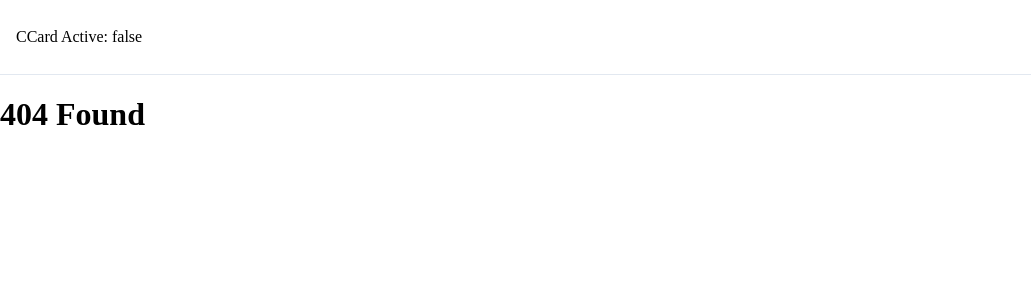
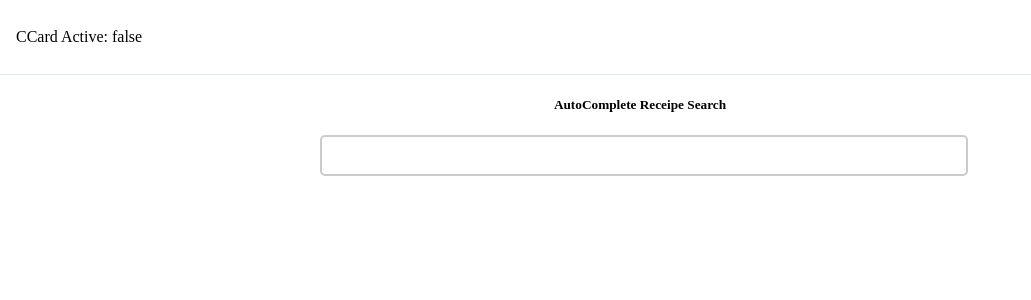
Before and after one commit to msvairam/angular_basic, an Angular app: page /receipe in a window 1280 px wide. Before the commit this address had no page. Shown: the top 300 px of the page, without its empty margins (0-1031 px from the left). Built offline with nearby package versions, Linux system fonts and the light colour scheme; no server answers.

Commit message:
Receipe Search AutoComplete

```diff
--- a/projects/domains/character-grid/character-grid.ts
+++ b/projects/domains/character-grid/character-grid.ts
@@ -1,4 +1,4 @@
-import { Component, ChangeDetectionStrategy, inject, computed, effect, ViewChild } from '@angular/core';
+import { Component, ChangeDetectionStrategy, inject, computed, effect, viewChild } from '@angular/core';
 import { CdkVirtualScrollViewport, ScrollingModule } from '@angular/cdk/scrolling'
 
 import { GridState } from './grid-state';
@@ -55,7 +55,7 @@ import { GridRow } from './grid-row';
 })
 export class CharacterGrid {
     private readonly cd = inject(GridState);
-    @ViewChild(CdkVirtualScrollViewport) private viewport?: CdkVirtualScrollViewport;
+    private readonly viewport = viewChild.required(CdkVirtualScrollViewport);
 
     protected totalPages = computed(() => this.cd.totalPages());
     protected isAtEnd = false;
@@ -68,9 +68,9 @@ export class CharacterGrid {
             return;
         }
 
-        const topOffset = viewport.measureScrollOffset('top');
-        const totalItems = viewport.getDataLength();
-        const bottomOffset = viewport.measureScrollOffset('bottom');
+        const topOffset = viewport().measureScrollOffset('top');
+        const totalItems = viewport().getDataLength();
+        const bottomOffset = viewport().measureScrollOffset('bottom');
 
         if (!this.hasScrolled && topOffset === 0) {
             return;
--- /dev/null
+++ b/projects/domains/receipe-search/receipe-search-data.ts
@@ -0,0 +1,18 @@
+import { Injectable, inject } from '@angular/core';
+import { HttpClient } from '@angular/common/http';
+import { Observable } from 'rxjs';
+
+import { ReceipeResponse } from './receipe-search.model';
+
+
+@Injectable({
+    providedIn: 'root',
+})
+export class ReceipeSearchData {
+
+    private readonly http = inject(HttpClient);
+
+    getReceipe(searchTerm: string): Observable<ReceipeResponse> {
+       return this.http.get<ReceipeResponse>('https://dummyjson.com/recipes/search?q='+searchTerm);
+    }
+}
--- /dev/null
+++ b/projects/domains/receipe-search/receipe-search.ts
@@ -0,0 +1,49 @@
+import { Component, ChangeDetectionStrategy, signal, inject, computed } from '@angular/core';
+import { rxResource, toSignal, toObservable, takeUntilDestroyed } from '@angular/core/rxjs-interop';
+import { debounceTime, distinctUntilChanged } from 'rxjs/operators';
+
+import { SearchBox } from '../../lib-view/search-box/search-box';
+import { ReceipeSearchData } from './receipe-search-data';
+
+@Component({
+    selector: 'app-receipe-search',
+    imports: [ SearchBox ],
+    providers: [],
+    template: `<app-search-box [searchList]="receipeList()" [searchLabel]="searchLabel" (inputChange)="changeSearch($event)"/>`,
+    changeDetection: ChangeDetectionStrategy.OnPush
+})
+export class ReceipeSearch {
+
+    private receipeData = inject(ReceipeSearchData);
+
+    protected searchLabel = 'AutoComplete Receipe Search';
+    protected searchTerm = signal('');
+
+   private debounceSearchTerm = toSignal(
+        toObservable(this.searchTerm).pipe(
+            debounceTime(300),
+            distinctUntilChanged(),
+            takeUntilDestroyed(),
+        ),{
+            initialValue: '',
+        }
+   )
+
+    changeSearch(val: string) {
+       this.searchTerm.set(val);
+    }
+
+    private readonly receipeResource = rxResource({
+        params: () => {
+            const searchTerm = this.debounceSearchTerm();
+            return { searchTerm };
+        },
+        stream: ({params: { searchTerm }}) => {
+            return this.receipeData.getReceipe(searchTerm);
+        }
+    },
+);
+
+    protected receipeList = computed(() => this.receipeResource.value()?.recipes ?? []);
+
+}
--- /dev/null
+++ b/projects/lib-view/search-box/search-box.ts
@@ -0,0 +1,83 @@
+import { Component, ChangeDetectionStrategy, input, output, signal } from '@angular/core';
+
+interface SearchList {
+    name: string,
+    id: number
+}
+
+@Component({
+    selector: 'app-search-box',
+    template: `
+
+        <div class="search-container">
+            <h5>{{searchLabel()}}</h5>
+            <div class="input-container">
+                <input type="text"
+                (input)="inputChange.emit($event.target.value)"
+                (focus)="showResult(true)"
+                (blur)="showResult(false)"
+                />
+                @if(isOpen()) {
+                    <div class="search-items">
+                        @for(item of searchList(); track item.id) {
+                            <div class="search-item"
+                                (click)="selectedItem(item.id)"
+                            >
+                                <span>{{item.name}}</span>
+                            </div>
+                        }
+                    </div>
+                }
+            </div>
+        </div>
+
+    `,
+    styles: `
+        .search-container {
+                display: flex;
+                justify-content: center;
+                flex-direction: column;
+                align-items: center;
+        }
+
+        .input-container {
+               width: 50%;
+                position: relative;
+        }
+
+        input {
+               width: 100%;
+                height: 35px;
+                border-radius: 5px;
+                border: 2px solid #ccc;
+        }
+
+        .search-items {
+            position: absolute;
+            width: 100%;
+            border: 1px solid #ccc;
+            .search-item {
+                padding: 10px;
+                font-size: 1.2rem;
+                cursor: pointer;
+            }
+
+        }
+
+    `,
+    changeDetection: ChangeDetectionStrategy.OnPush,
+})
+export class SearchBox {
+    public readonly searchList = input.required<SearchList[]>();
+    public readonly searchLabel = input<string>('');
+    public readonly inputChange = output<string>();
+    protected isOpen = signal<boolean>(false);
+
+    selectedItem($event: number) {
+        console.log($event);
+    }
+
+    showResult(val: boolean) {
+        this.isOpen.set(val);
+    }
+}
--- a/src/app/app.routes.ts
+++ b/src/app/app.routes.ts
@@ -73,6 +73,10 @@ export const routes: Routes = [
         loadComponent: () => import('../../projects/domains/character-grid/character-grid').then((m) => m.CharacterGrid)
     },
     {
+        path: 'receipe',
+        loadComponent: () => import('../../projects/domains/receipe-search/receipe-search').then(m => m.ReceipeSearch),
+    },
+    {
         path: '**',
         loadComponent: () => import('../../projects/domains/shared/no-found/no-found').then(m => m.NoFound),
         title: '404 Error',
```
Also changed, not shown: projects/domains/receipe-search/receipe-search.model.ts (added, +13 -0 lines), projects/lib-view/search-box/search-box-data.ts (added).
